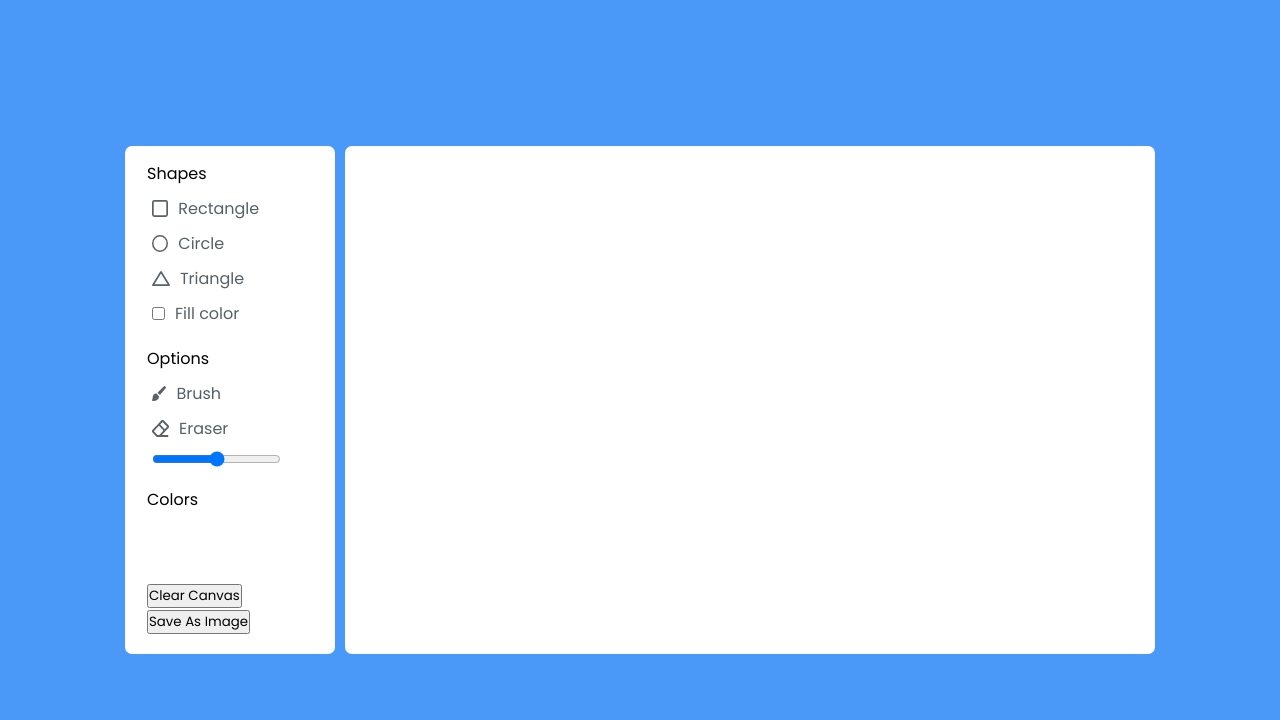
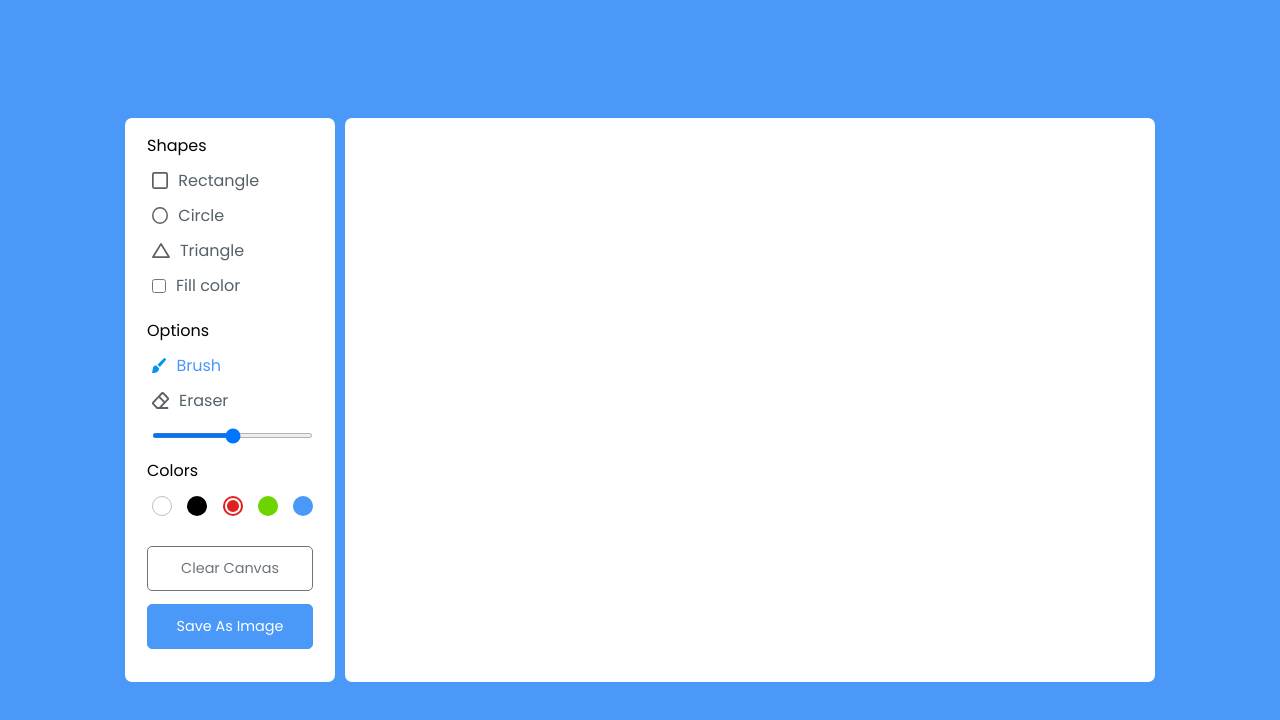
Before and after one commit to Faisallm/drawing-app, a plain HTML site: page index.html in a window 1280 px wide. Drawn offline with Linux system fonts and the light colour scheme.

Commit message:
Done with UI

```diff
--- a/index.html
+++ b/index.html
@@ -50,7 +50,7 @@
 
                 <ul class="options">
 
-                    <li class="option">
+                    <li class="option active">
                         <img src="icons/brush.svg">
                         <span>Brush</span>
                     </li>
@@ -68,23 +68,25 @@
 
             </div>
 
-            <div class="row">
+            <div class="row colors">
 
                 <label class="title">Colors</label>
 
                 <ul class="options">
                     <li class="option"></li>
                     <li class="option"></li>
+                    <li class="option selected"></li>
                     <li class="option"></li>
-                    <li class="option"></li>
-                    <li class="option"></li>
+                    <li class="option">
+                        <input type="color" id="color-picker" value="#4A98F7">
+                    </li>
                 </ul>
 
             </div>
 
-            <div class="row">
+            <div class="row buttons">
                 <button class="clear-canvas">Clear Canvas</button>
-                <button class="same-img">Save As Image</button>
+                <button class="save-img">Save As Image</button>
             </div>
 
         </section>
--- a/style.css
+++ b/style.css
@@ -64,6 +64,27 @@ section {
     display: flex;
     align-items: center;
     margin-bottom: 10px;
+    cursor: pointer;
+}
+
+
+/* .option:hover img
+    .option .active img
+    ul li,
+    ol li {}
+    :is(ul, ol) li {}
+    changing color on hover or on having
+    .active class */
+
+.option:is(:hover,
+.active) img {
+    filter: invert(17%) sepia(90%) saturate(3000%) hue-rotate(900deg) brightness(100%) contrast(100%);
+}
+
+.option:is(:hover,
+.active) :where(span,
+label) {
+    color: #4A98F7;
 }
 
 
@@ -78,3 +99,112 @@ label) {
     color: #546168;
     padding-left: 10px;
 }
+
+.option #fill-color {
+    height: 14px;
+    width: 14px;
+    cursor: pointer;
+}
+
+#fill-color:checked~label {
+    color: #4A98F7;
+}
+
+.option #size-slider {
+    width: 100%;
+    height: 5px;
+    margin-top: 10px;
+    background: #4A98F7;
+}
+
+.colors .option {
+    height: 20px;
+    width: 20px;
+    background: red;
+    border-radius: 50%;
+    margin-top: 3px;
+    position: relative;
+}
+
+
+/* selecting the first option element */
+
+.colors .option:nth-child(1) {
+    background: #fff;
+    border: 1px solid #bfbfbf;
+}
+
+.colors .option:nth-child(2) {
+    background: #000;
+}
+
+.colors .option:nth-child(3) {
+    background: #E02020;
+}
+
+.colors .option:nth-child(4) {
+    background: #6DD400;
+}
+
+.colors .option:nth-child(5) {
+    background: #4A98F7;
+}
+
+.colors .option.selected::before {
+    position: absolute;
+    content: "";
+    top: 50%;
+    left: 50%;
+    height: 12px;
+    width: 12px;
+    background: inherit;
+    border-radius: inherit;
+    border: 2px solid #fff;
+    transform: translate(-50%, -50%);
+}
+
+.colors .option:first-child.selected::before {
+    border-color: #ccc;
+}
+
+.colors .options {
+    /* default flex-direction is horizontal */
+    display: flex;
+    /* push li elements
+    apart/away from each other. */
+    justify-content: space-between;
+}
+
+.option #color-picker {
+    opacity: 0;
+    cursor: pointer;
+}
+
+.buttons button {
+    width: 100%;
+    color: #fff;
+    border: none;
+    outline: none;
+    padding: 11px 0;
+    font-size: 0.9rem;
+    margin-bottom: 13px;
+    background: none;
+    border-radius: 5px;
+    cursor: pointer;
+}
+
+.buttons .clear-canvas {
+    color: #6C757D;
+    border: 1px solid #6C757D;
+    transition: all 0.3s ease;
+}
+
+.buttons .save-img {
+    background: #4A98F7;
+    border: 1px solid #4A98F7;
+}
+
+.clear-canvas:hover {
+    color: #fff;
+    background: #4A98F7;
+}
```
